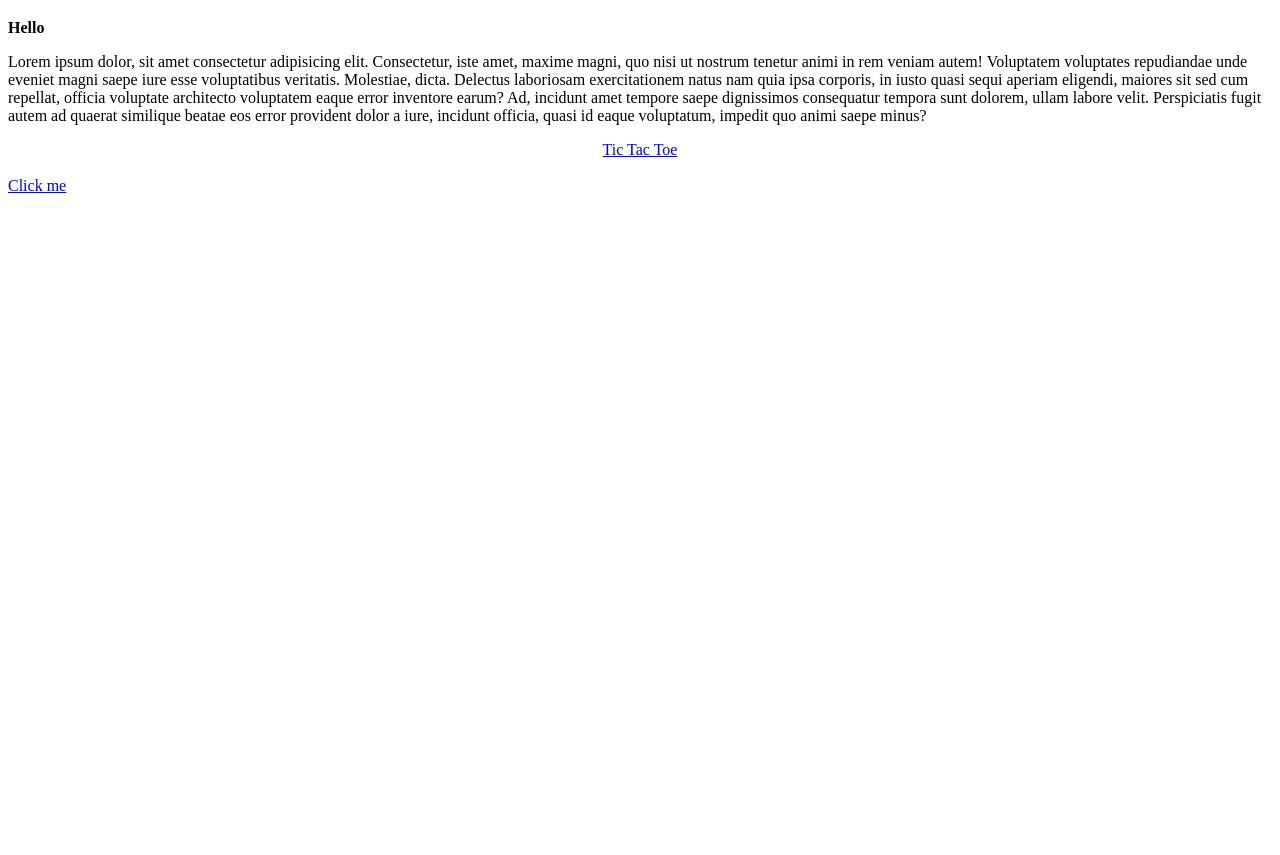
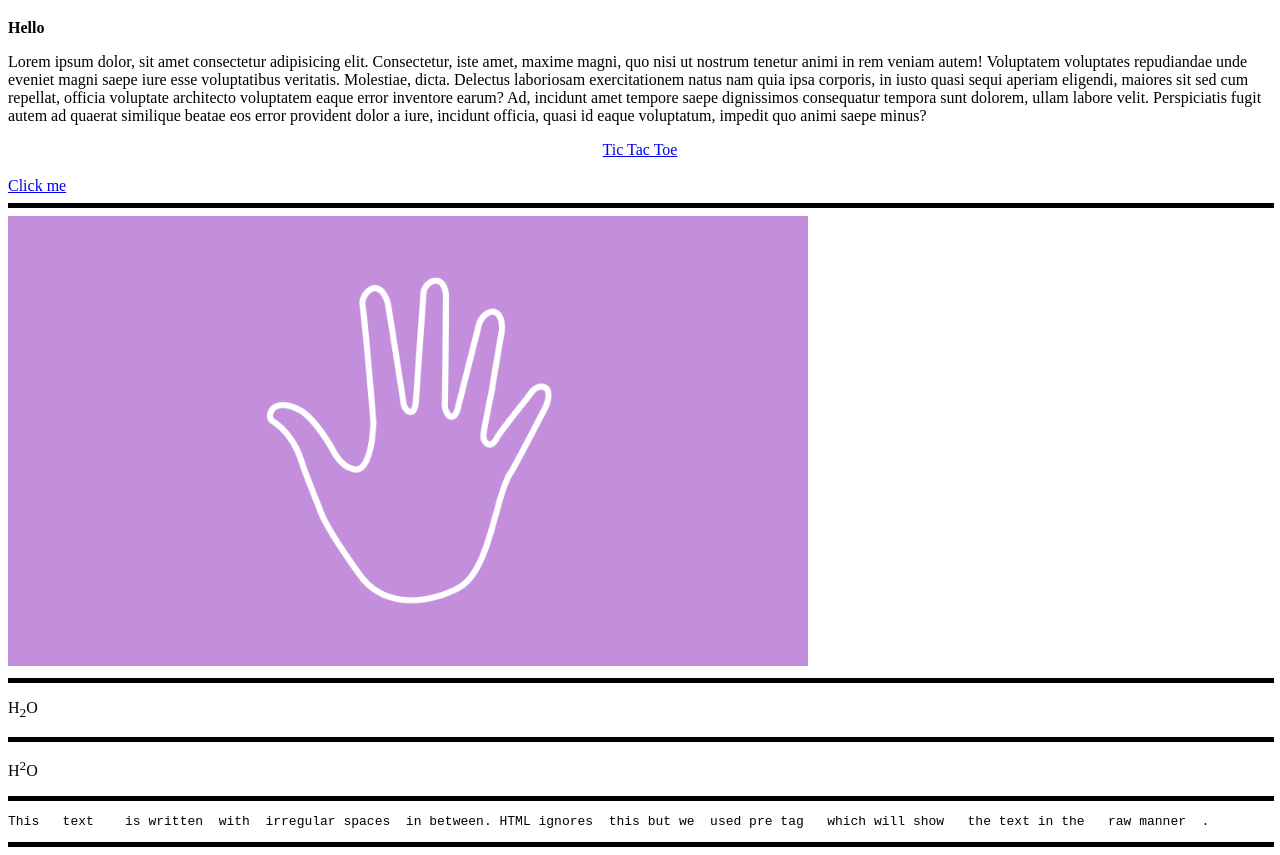
Before and after one commit to Sarthak-Kaushik/JavaScript-Practice, a plain HTML site: page Practice.html in a window 1280 px wide. Shown: the part 61-916 px from the top of the page. Before the commit the page ends 800 px from the top, so only its background shows below. Drawn offline with Linux system fonts and the light colour scheme.

Commit message:
Practicing html skills

```diff
--- a/Practice.html
+++ b/Practice.html
@@ -6,16 +6,57 @@
     <title>Practicing HTML</title>
 </head>
 <body>
+
     <h1>Hello Sarthak</h1>
+
     <b>Hello</b>
+
     <p>Lorem ipsum dolor, sit amet consectetur adipisicing elit. Consectetur, iste amet, maxime magni, quo nisi ut nostrum tenetur animi in rem veniam autem! Voluptatem voluptates repudiandae unde eveniet magni saepe iure esse voluptatibus veritatis. Molestiae, dicta. Delectus laboriosam exercitationem natus nam quia ipsa corporis, in iusto quasi sequi aperiam eligendi, maiores sit sed cum repellat, officia voluptate architecto voluptatem eaque error inventore earum? Ad, incidunt amet tempore saepe dignissimos consequatur tempora sunt dolorem, ullam labore velit. Perspiciatis fugit autem ad quaerat similique beatae eos error provident dolor a iure, incidunt officia, quasi id eaque voluptatum, impedit quo animi saepe minus?</p>
+
+    <!-- paragraph is writeen in p tag -->
+
     <div style="text-align: center;">
+
         <a href="/Tic_Tac_Toe.html" target="_blank"> Tic Tac Toe</a>
+
     </div>
+
     <!-- This is a relative link. It will work only when the page is in the same folder -->
+
      <br>
+
     <a href="https://mail.google.com/mail/u/4/#inbox" target="_blank"> Click me </a>
+
     <!-- This is an absolute link. It will work from anywhere -->
+
+    <hr width= 100% size="5" color="black">
+
+    <img src="/images/paper.png" alt="failed to load" style="width: 100%; max-width: 800px; max-height: 600px;">
+
+    <!-- We have used width and max-width to display that the image is responsive and will adjust according to the screen size. -->
+
+    <br>
+
+    <hr width="100%" size="5" color="black">
+
+    <p>H<sub>2</sub>O</p>
+
+    <!-- This is subscript -->
+
+    <hr width="100%" size="5" color="black">
+
+    <p>H<sup>2</sup>O</p>
+
+    <!-- This is superscript -->
+
+    <hr width="100%" size="5" color="black">
+
+    <pre>This   text    is written  with  irregular spaces  in between. HTML ignores  this but we  used pre tag   which will show   the text in the   raw manner  .</pre>
+
+    <!-- pre tag is used to show the text in the raw manner -->
+
+    <hr width="100%" size="5" color="black">
+
 
 </body>
 </html>
```
Also changed, not shown: Practice.css (added).
